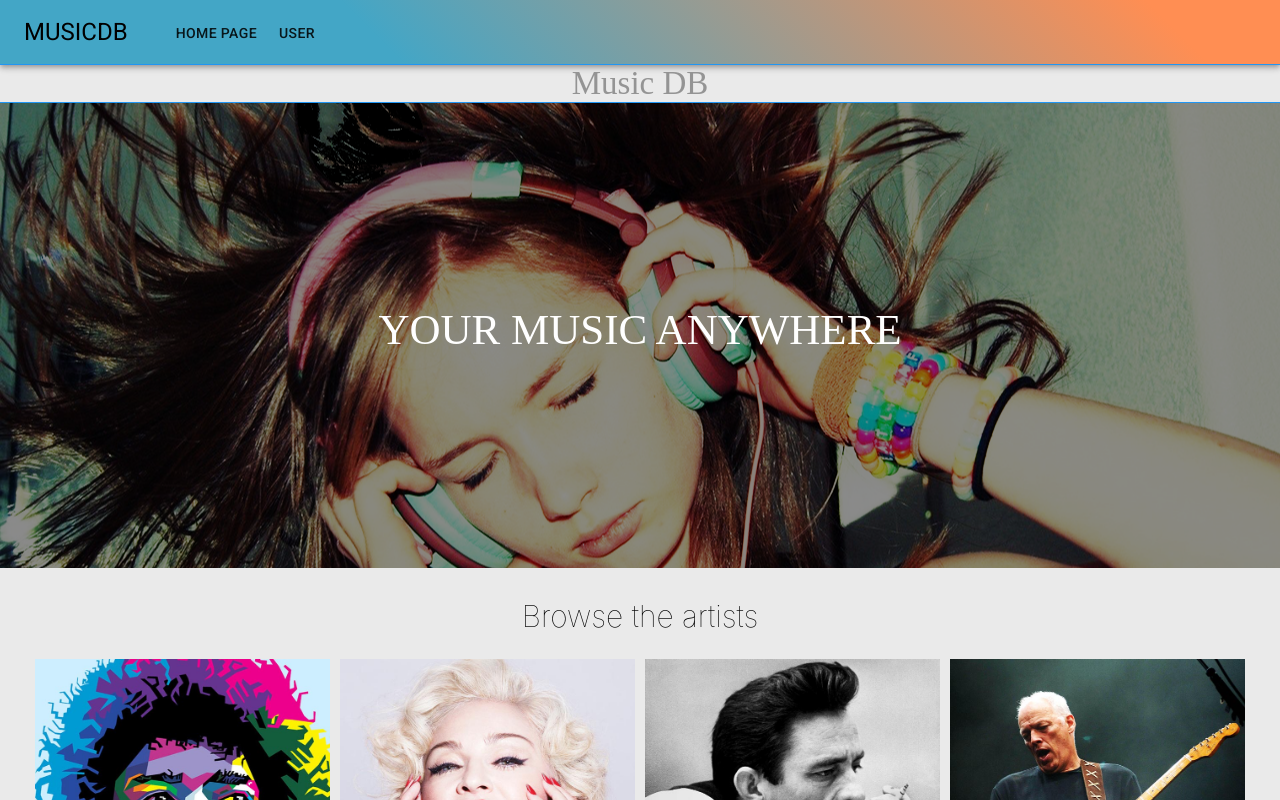
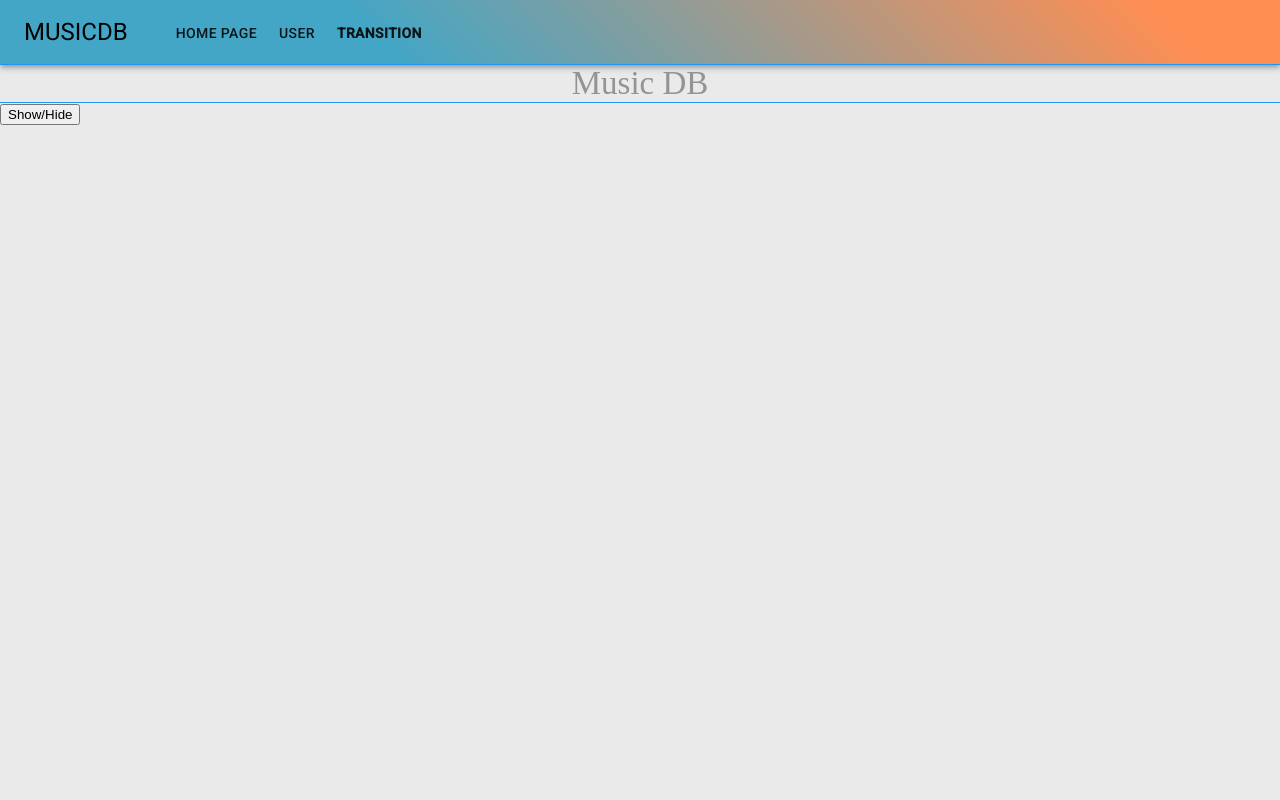
Before and after one commit to Reine0017/artist-db-tutorial, a React (Create React App) app: page /transition in a window 1280 px wide. Shown: the top 800 px of the page. Built offline with nearby package versions, Linux system fonts and the light colour scheme; data requests are answered from the project's data file.

Commit message:
transitions tutorial

```diff
--- a/package.json
+++ b/package.json
@@ -12,6 +12,7 @@
     "react-dom": "^16.13.1",
     "react-router-dom": "^5.2.0",
     "react-scripts": "3.4.1",
+    "react-transition-group": "^4.4.1",
     "styled-components": "^5.1.1"
   },
   "scripts": {
--- a/src/App.js
+++ b/src/App.js
@@ -5,6 +5,7 @@ import Home from "./components/Home";
 import Artist from "./components/Artist";
 import NavBar from "./components/NavBar";
 import User from "./components/user";
+import TransitionComp from "./components/Transition";
 
 function App() {
   return (
@@ -14,6 +15,7 @@ function App() {
       <Switch>
         <Route path="/artist/:artistId" component={Artist} />
         <Route path="/user" component={User} />
+        <Route path="/transition" component={TransitionComp} />
         <Route path="/" component={Home} />
       </Switch>
     </BrowserRouter>
--- a/src/components/NavBar.js
+++ b/src/components/NavBar.js
@@ -61,6 +61,17 @@ function NavBar() {
               User
             </StyledLink>
           </Button>
+
+          <Button>
+            <StyledLink
+              to="/transition"
+              activeStyle={{ fontWeight: "bold" }}
+              activeClassName="selected"
+              exact
+            >
+              Transition
+            </StyledLink>
+          </Button>
         </div>
       </Toolbar>
     </AppBar>
--- /dev/null
+++ b/src/components/Transition.js
@@ -0,0 +1,31 @@
+import React, { useState, Component } from "react";
+import { Transition } from "react-transition-group";
+
+function TransitionComp() {
+  const [show, setShow] = useState(false);
+  const showDivFn = () => {
+    setShow(!show);
+  };
+  return (
+    <>
+      <Transition in={show} timeout={1000} unmountOnExit>
+        {(show) => (
+          <div
+            style={{
+              background: "red",
+              height: "100px",
+              transition: "all 2s ease",
+              opacity: show === "exited" || show === "exiting" ? 0 : 1,
+            }}
+          >
+            show
+          </div>
+        )}
+      </Transition>
+      {/* {show ? <div style={{ background: "red", height: "100px" }}></div> : null} */}
+      <button onClick={showDivFn}>Show/Hide</button>
+    </>
+  );
+}
+
+export default TransitionComp;
```
